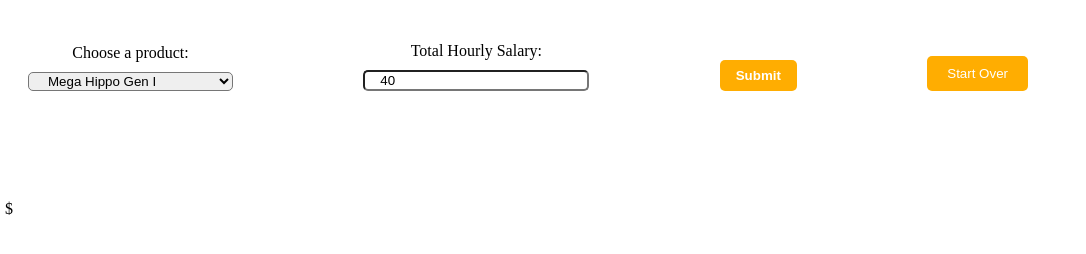
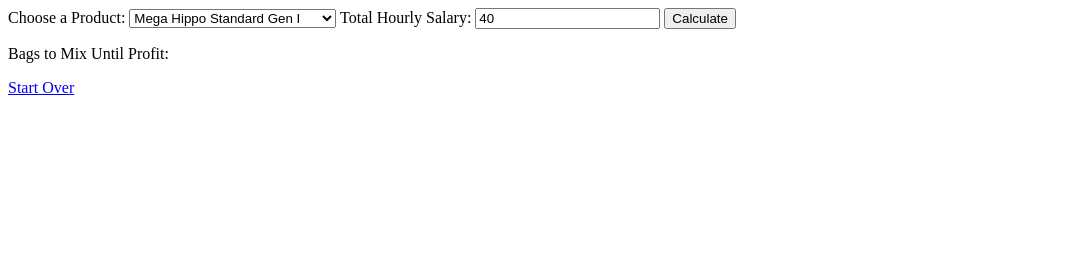
Before and after one commit to Caleforty/roicalculators, a plain HTML site: page index.html in a window 1280 px wide. Shown: the whole page, without its empty margins (0-1086 px from the left). Drawn offline with Linux system fonts and the light colour scheme.

Commit message:
Update index.html

```diff
--- a/index.html
+++ b/index.html
@@ -7,31 +7,26 @@
     <link rel="stylesheet" href="styles.css">
 </head>
 <body>
-    <div id="roiFormContainer">
-        <div>
-            <label for="roiProductSelect">Choose a product:</label>
-            <select id="roiProductSelect">
-                <option value="3285,0.0444">Mega Hippo Gen I</option>
-                <option value="3999,0.0444">Mega Hippo Gen II</option>
-                <option value="1600,0.0333">Pelican Plus Kit</option>
-                <option value="1972,0.0657">Pelican Mixer</option>
-                <option value="689,0.0345">Badger</option>
+    <div class="calculator">
+        <div id="form">
+            <label for="product">Choose a Product:</label>
+            <select id="product">
+                <option value="3285-45">Mega Hippo Standard Gen I</option>
+                <option value="3999-45">Mega Hippo Heavy Duty Gen II</option>
+                <option value="1972-30">Pelican Mixer</option>
+                <option value="1363-26">Pelican Cart Kit</option>
+                <option value="689-20">Badger</option>
             </select>
+
+            <label for="hourlySalary">Total Hourly Salary:</label>
+            <input type="number" id="hourlySalary" value="40">
+
+            <button id="submit">Calculate</button>
         </div>
-        <div>
-            <label for="roiSalaryInput">Total Hourly Salary:</label>
-            <div>
-                <span>$</span>
-                <input type="number" id="roiSalaryInput" value="40">
-            </div>
-        </div>
-        <div>
- <input type="button" id="calculateButton" value="Submit"
-       style="border-radius: 5px; margin-top: 32px; background-color: #FFAD01;
-              border: none; color: white; padding: 8px 16px; font-weight: bold; cursor: pointer;">
-        </div><div>
-<button id="resetButton" style="margin-top: 5px; border-radius: 5px; background-color: #FFAD01; border: none; color: white; padding: 10px 20px;">Start Over</button>
 
+        <div id="result" class="hidden">
+            <p>Bags to Mix Until Profit: <span id="bagsToMix" style="color: red;"></span></p>
+            <a href="#" id="startOver">Start Over</a>
         </div>
     </div>
     <script src="script.js"></script>
```
